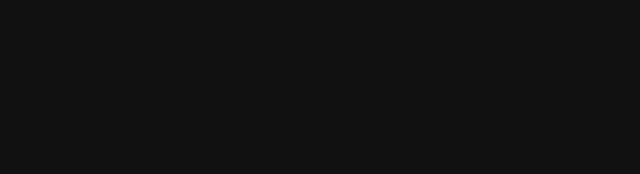
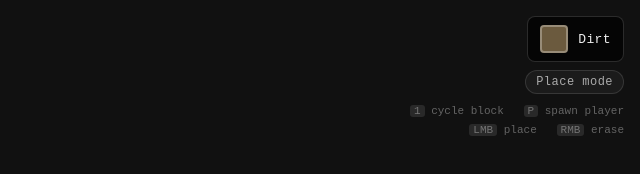
Before and after one commit to slimjim46/Retro-Game, a plain HTML site: page index.html in a window 1280 px wide. Shown: the whole page, without its empty margins (640-1280 px from the left). Drawn offline with Linux system fonts and the light colour scheme.

Commit message:
Updated UI

```diff
--- a/game.js
+++ b/game.js
@@ -6,22 +6,22 @@
 
 const canvas = document.getElementById('gameCanvas');
 const ctx = canvas.getContext('2d');
-
 const lightCanvas = document.createElement('canvas');
 const lightCtx = lightCanvas.getContext('2d');
 
-canvas.width = window.innerWidth;
-canvas.height = window.innerHeight;
-lightCanvas.width = window.innerWidth;
-lightCanvas.height = window.innerHeight;
+function resize() {
+  canvas.width = window.innerWidth;
+  canvas.height = window.innerHeight;
+  lightCanvas.width = window.innerWidth;
+  lightCanvas.height = window.innerHeight;
+}
+resize();
+window.addEventListener('resize', () => { resize(); drawGrid(); });
 
-const TILE_TYPES = {
-  EMPTY: 0,
-  DIRT: 1,
-  STONE: 2,
-  GRASS: 3,
-  LIGHT: 4
-};
+const TILE_TYPES = { EMPTY: 0, DIRT: 1, STONE: 2, GRASS: 3, LIGHT: 4 };
+const TILE_CYCLE = [1, 2, 3, 4];
+const TILE_NAMES = { 1: 'Dirt', 2: 'Stone', 3: 'Grass', 4: 'Light' };
+const TILE_COLORS = { 1: '#6b5a3e', 2: '#888888', 3: '#4a7c3f', 4: '#ffe94d' };
 
 const PLAYER = {
   x: 100,
@@ -40,34 +40,43 @@
 let grid = Array.from({ length: GRID_HEIGHT }, () => Array(GRID_WIDTH).fill(0));
 let lightMap = Array.from({ length: GRID_HEIGHT }, () => Array(GRID_WIDTH).fill(0));
 let lightSources = [];
-let isMouseDown = false;
-let isEraseMode = false;
+let isLeftDown = false;
+let isRightDown = false;
 let currentTileType = TILE_TYPES.DIRT;
+let currentCycleIndex = 0;
 let isPlayerSpawned = false;
-const keys = {
-  w: false,
-  a: false,
-  s: false,
-  d: false,
-  space: false
-};
 
-window.addEventListener('resize', () => {
-  canvas.width = window.innerWidth;
-  canvas.height = window.innerHeight;
-  lightCanvas.width = window.innerWidth;
-  lightCanvas.height = window.innerHeight;
-  drawGrid();
-});
+const keys = { a: false, d: false, space: false };
+
+// --- HUD ---
+
+function updateHUD() {
+  const swatch = document.getElementById('blockSwatch');
+  const label = document.getElementById('blockLabel');
+  const badge = document.getElementById('modeBadge');
+
+  swatch.style.background = TILE_COLORS[currentTileType] || '#555';
+  label.textContent = TILE_NAMES[currentTileType] || 'Block';
+  swatch.style.boxShadow = currentTileType === TILE_TYPES.LIGHT
+    ? '0 0 8px 2px rgba(255, 230, 50, 0.6)'
+    : 'none';
+
+  if (isRightDown) {
+    badge.textContent = 'Erase mode';
+    badge.className = 'hud-mode-badge mode-erase';
+  } else {
+    badge.textContent = 'Place mode';
+    badge.className = 'hud-mode-badge mode-place';
+  }
+}
+
+// --- Input ---
 
 window.addEventListener('keydown', (e) => {
   if (e.key === '1') {
-    currentTileType = currentTileType === TILE_TYPES.LIGHT ? TILE_TYPES.DIRT : TILE_TYPES.LIGHT;
-    console.log(currentTileType === TILE_TYPES.LIGHT ? 'Light block mode' : 'Normal block mode');
-  }
-  if (e.key === 'e' || e.key === 'E') {
-    isEraseMode = !isEraseMode;
-    console.log(isEraseMode ? 'Erase mode activated' : 'Erase mode deactivated');
+    currentCycleIndex = (currentCycleIndex + 1) % TILE_CYCLE.length;
+    currentTileType = TILE_CYCLE[currentCycleIndex];
+    updateHUD();
   }
   if (e.key === 'p' || e.key === 'P') {
     isPlayerSpawned = true;
@@ -81,22 +90,20 @@
 
 function handlePlayerInput(e, isDown) {
   if (!isPlayerSpawned) return;
-
-  switch(e.key.toLowerCase()) {
+  switch (e.key.toLowerCase()) {
     case 'a': keys.a = isDown; break;
     case 'd': keys.d = isDown; break;
-    case 'w': keys.w = isDown; break;
-    case 's': keys.s = isDown; break;
     case ' ': keys.space = isDown; break;
   }
 }
+
+// --- Player ---
 
 function updatePlayer() {
   if (!isPlayerSpawned) return;
 
   if (keys.a) PLAYER.velocityX -= PLAYER.speed;
   if (keys.d) PLAYER.velocityX += PLAYER.speed;
-
   PLAYER.velocityX *= PLAYER.friction;
 
   if (keys.space && PLAYER.isGrounded) {
@@ -119,9 +126,7 @@
     PLAYER.y = nextY;
     PLAYER.isGrounded = false;
   } else {
-    if (PLAYER.velocityY > 0) {
-      PLAYER.isGrounded = true;
-    }
+    if (PLAYER.velocityY > 0) PLAYER.isGrounded = true;
     PLAYER.velocityY = 0;
   }
 }
@@ -132,10 +137,10 @@
   const top = Math.floor(y / TILE_SIZE);
   const bottom = Math.floor((y + PLAYER.height) / TILE_SIZE);
 
-  for (let gridY = top; gridY <= bottom; gridY++) {
-    for (let gridX = left; gridX <= right; gridX++) {
-      if (gridY >= 0 && gridY < GRID_HEIGHT && gridX >= 0 && gridX < GRID_WIDTH) {
-        if (grid[gridY][gridX] !== TILE_TYPES.EMPTY && grid[gridY][gridX] !== TILE_TYPES.LIGHT) {
+  for (let gy = top; gy <= bottom; gy++) {
+    for (let gx = left; gx <= right; gx++) {
+      if (gy >= 0 && gy < GRID_HEIGHT && gx >= 0 && gx < GRID_WIDTH) {
+        if (grid[gy][gx] !== TILE_TYPES.EMPTY && grid[gy][gx] !== TILE_TYPES.LIGHT) {
           return true;
         }
       }
@@ -143,6 +148,8 @@
   }
   return false;
 }
+
+// --- Lighting ---
 
 function updateLightSources() {
   lightSources = [];
@@ -174,11 +181,11 @@
             const stepY = dy / steps;
 
             for (let i = 1; i < steps; i++) {
-              const checkX = Math.floor(source.x + stepX * i);
-              const checkY = Math.floor(source.y + stepY * i);
+              const cx = Math.floor(source.x + stepX * i);
+              const cy = Math.floor(source.y + stepY * i);
 
-              if (checkY >= 0 && checkY < GRID_HEIGHT && checkX >= 0 && checkX < GRID_WIDTH) {
-                if (grid[checkY][checkX] !== TILE_TYPES.EMPTY && grid[checkY][checkX] !== TILE_TYPES.LIGHT) {
+              if (cy >= 0 && cy < GRID_HEIGHT && cx >= 0 && cx < GRID_WIDTH) {
+                if (grid[cy][cx] !== TILE_TYPES.EMPTY && grid[cy][cx] !== TILE_TYPES.LIGHT) {
                   blocked = true;
                   break;
                 }
@@ -198,25 +205,25 @@
 
 function drawLighting() {
   lightCtx.clearRect(0, 0, lightCanvas.width, lightCanvas.height);
-
   for (let y = 0; y < GRID_HEIGHT; y++) {
     for (let x = 0; x < GRID_WIDTH; x++) {
-      const screenX = x * TILE_SIZE;
-      const screenY = y * TILE_SIZE;
-
       if (lightMap[y][x] > 0) {
         lightCtx.fillStyle = `rgba(255, 255, 200, ${lightMap[y][x]})`;
-        lightCtx.fillRect(screenX, screenY, TILE_SIZE, TILE_SIZE);
+        lightCtx.fillRect(x * TILE_SIZE, y * TILE_SIZE, TILE_SIZE, TILE_SIZE);
       }
     }
   }
 }
 
+// --- Drawing ---
+
 function drawPlayer() {
   if (!isPlayerSpawned) return;
-
-  ctx.fillStyle = 'red';
+  ctx.fillStyle = '#e00055';
   ctx.fillRect(PLAYER.x, PLAYER.y, PLAYER.width, PLAYER.height);
+  ctx.fillStyle = '#ff88aa';
+  ctx.fillRect(PLAYER.x + 6, PLAYER.y + 6, 8, 8);
+  ctx.fillRect(PLAYER.x + 18, PLAYER.y + 6, 8, 8);
 }
 
 function drawGrid() {
@@ -224,28 +231,24 @@
 
   for (let y = 0; y < GRID_HEIGHT; y++) {
     for (let x = 0; x < GRID_WIDTH; x++) {
-      const screenX = x * TILE_SIZE;
-      const screenY = y * TILE_SIZE;
+      const sx = x * TILE_SIZE;
+      const sy = y * TILE_SIZE;
 
-      if (screenX >= 0 && screenX < canvas.width && screenY >= 0 && screenY < canvas.height) {
+      if (sx < canvas.width && sy < canvas.height) {
         switch (grid[y][x]) {
-          case TILE_TYPES.EMPTY:
-            ctx.fillStyle = '#111';
-            break;
-          case TILE_TYPES.DIRT:
-            ctx.fillStyle = '#555';
-            break;
-          case TILE_TYPES.STONE:
-            ctx.fillStyle = '#777';
-            break;
-          case TILE_TYPES.GRASS:
-            ctx.fillStyle = '#363';
-            break;
-          case TILE_TYPES.LIGHT:
-            ctx.fillStyle = '#ff0';
-            break;
+          case TILE_TYPES.EMPTY: ctx.fillStyle = '#111111'; break;
+          case TILE_TYPES.DIRT:  ctx.fillStyle = '#6b5a3e'; break;
+          case TILE_TYPES.STONE: ctx.fillStyle = '#777777'; break;
+          case TILE_TYPES.GRASS: ctx.fillStyle = '#4a7c3f'; break;
+          case TILE_TYPES.LIGHT: ctx.fillStyle = '#ffe94d'; break;
         }
-        ctx.fillRect(screenX, screenY, TILE_SIZE, TILE_SIZE);
+        ctx.fillRect(sx, sy, TILE_SIZE, TILE_SIZE);
+
+        if (grid[y][x] !== TILE_TYPES.EMPTY) {
+          ctx.strokeStyle = 'rgba(0, 0, 0, 0.18)';
+          ctx.lineWidth = 0.5;
+          ctx.strokeRect(sx, sy, TILE_SIZE, TILE_SIZE);
+        }
       }
     }
   }
@@ -257,20 +260,20 @@
   ctx.globalCompositeOperation = 'source-over';
 }
 
+// --- Mouse ---
+
+function getTileFromEvent(e) {
+  const rect = canvas.getBoundingClientRect();
+  return {
+    gridX: Math.floor((e.clientX - rect.left) / TILE_SIZE),
+    gridY: Math.floor((e.clientY - rect.top) / TILE_SIZE)
+  };
+}
+
 function placeTile(e) {
-  const rect = canvas.getBoundingClientRect();
-  const mouseX = e.clientX - rect.left;
-  const mouseY = e.clientY - rect.top;
-
-  const gridX = Math.floor(mouseX / TILE_SIZE);
-  const gridY = Math.floor(mouseY / TILE_SIZE);
-
+  const { gridX, gridY } = getTileFromEvent(e);
   if (gridY >= 0 && gridY < GRID_HEIGHT && gridX >= 0 && gridX < GRID_WIDTH) {
-    if (isEraseMode) {
-      grid[gridY][gridX] = TILE_TYPES.EMPTY;
-    } else {
-      grid[gridY][gridX] = currentTileType;
-    }
+    grid[gridY][gridX] = isRightDown ? TILE_TYPES.EMPTY : currentTileType;
     updateLightSources();
     calculateLighting();
     drawLighting();
@@ -278,20 +281,24 @@
   }
 }
 
+canvas.addEventListener('contextmenu', e => e.preventDefault());
+
 canvas.addEventListener('mousedown', (e) => {
-  isMouseDown = true;
+  if (e.button === 0) isLeftDown = true;
+  if (e.button === 2) { isRightDown = true; updateHUD(); }
   placeTile(e);
 });
 
 canvas.addEventListener('mousemove', (e) => {
-  if (isMouseDown) {
-    placeTile(e);
-  }
+  if (isLeftDown || isRightDown) placeTile(e);
 });
 
-canvas.addEventListener('mouseup', () => {
-  isMouseDown = false;
+window.addEventListener('mouseup', (e) => {
+  if (e.button === 0) isLeftDown = false;
+  if (e.button === 2) { isRightDown = false; updateHUD(); }
 });
+
+// --- Game Loop ---
 
 function gameLoop() {
   updatePlayer();
@@ -302,4 +309,5 @@
   requestAnimationFrame(gameLoop);
 }
 
+updateHUD();
 gameLoop();
--- a/index.html
+++ b/index.html
@@ -3,23 +3,26 @@
 <head>
   <meta charset="UTF-8">
   <meta name="viewport" content="width=device-width, initial-scale=1.0">
-  <title>2D Game Grid</title>
-  <style>
-    body {
-      margin: 0;
-      overflow: hidden; /* Prevent scrollbars for a fullscreen canvas */
-      background-color: #000; /* Optional: Set a background color */
-    }
-    canvas {
-      display: block; /* Ensure the canvas takes the full screen without gaps */
-    }
-  </style>
+  <title>2D Pixel Game</title>
+  <link rel="stylesheet" href="style.css">
 </head>
 <body>
-  <!-- The canvas where your game will render -->
   <canvas id="gameCanvas"></canvas>
 
-  <!-- Link to your JavaScript file -->
+  <div id="hud">
+    <div class="hud-block-preview">
+      <div class="block-swatch" id="blockSwatch"></div>
+      <span class="block-label" id="blockLabel">Dirt</span>
+    </div>
+    <div class="hud-mode-badge mode-place" id="modeBadge">Place mode</div>
+    <div class="hud-keys">
+      <span class="key">1</span> cycle block &nbsp;
+      <span class="key">P</span> spawn player<br>
+      <span class="key">LMB</span> place &nbsp;
+      <span class="key">RMB</span> erase
+    </div>
+  </div>
+
   <script src="game.js"></script>
 </body>
 </html>
--- /dev/null
+++ b/style.css
@@ -0,0 +1,85 @@
+* {
+  margin: 0;
+  padding: 0;
+  box-sizing: border-box;
+}
+
+body {
+  background: #111;
+  overflow: hidden;
+}
+
+#gameCanvas {
+  display: block;
+  cursor: crosshair;
+}
+
+#hud {
+  position: absolute;
+  top: 16px;
+  right: 16px;
+  display: flex;
+  flex-direction: column;
+  align-items: flex-end;
+  gap: 8px;
+  pointer-events: none;
+  user-select: none;
+  font-family: monospace;
+}
+
+.hud-block-preview {
+  display: flex;
+  align-items: center;
+  gap: 10px;
+  background: rgba(0, 0, 0, 0.65);
+  border: 1.5px solid rgba(255, 255, 255, 0.15);
+  border-radius: 8px;
+  padding: 8px 12px;
+}
+
+.block-swatch {
+  width: 28px;
+  height: 28px;
+  border-radius: 4px;
+  border: 2px solid rgba(255, 255, 255, 0.3);
+  flex-shrink: 0;
+}
+
+.block-label {
+  font-size: 13px;
+  color: #eee;
+  letter-spacing: 0.03em;
+}
+
+.hud-mode-badge {
+  font-size: 12px;
+  font-weight: 500;
+  padding: 4px 10px;
+  border-radius: 20px;
+  letter-spacing: 0.04em;
+}
+
+.mode-erase {
+  background: rgba(220, 50, 50, 0.85);
+  color: #fff;
+  border: 1.5px solid rgba(255, 100, 100, 0.5);
+}
+
+.mode-place {
+  background: rgba(30, 30, 30, 0.8);
+  color: #aaa;
+  border: 1.5px solid rgba(255, 255, 255, 0.12);
+}
+
+.hud-keys {
+  font-size: 11px;
+  color: rgba(255, 255, 255, 0.35);
+  text-align: right;
+  line-height: 1.7;
+}
+
+.key {
+  background: rgba(255, 255, 255, 0.1);
+  border-radius: 3px;
+  padding: 0 4px;
+}
```
